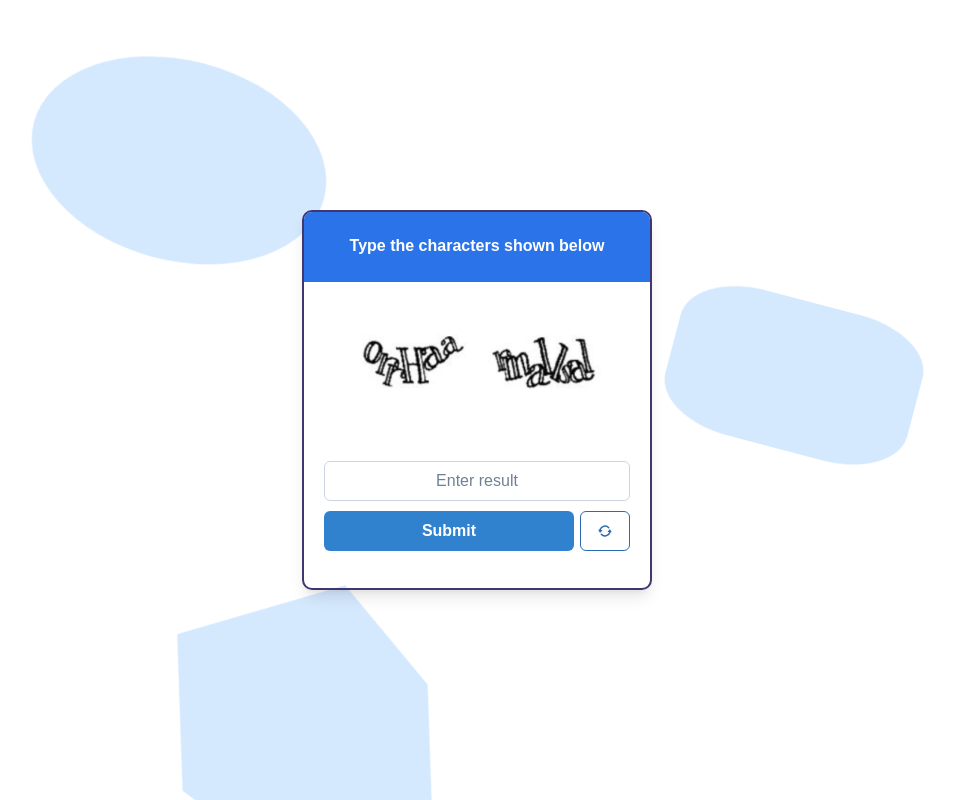
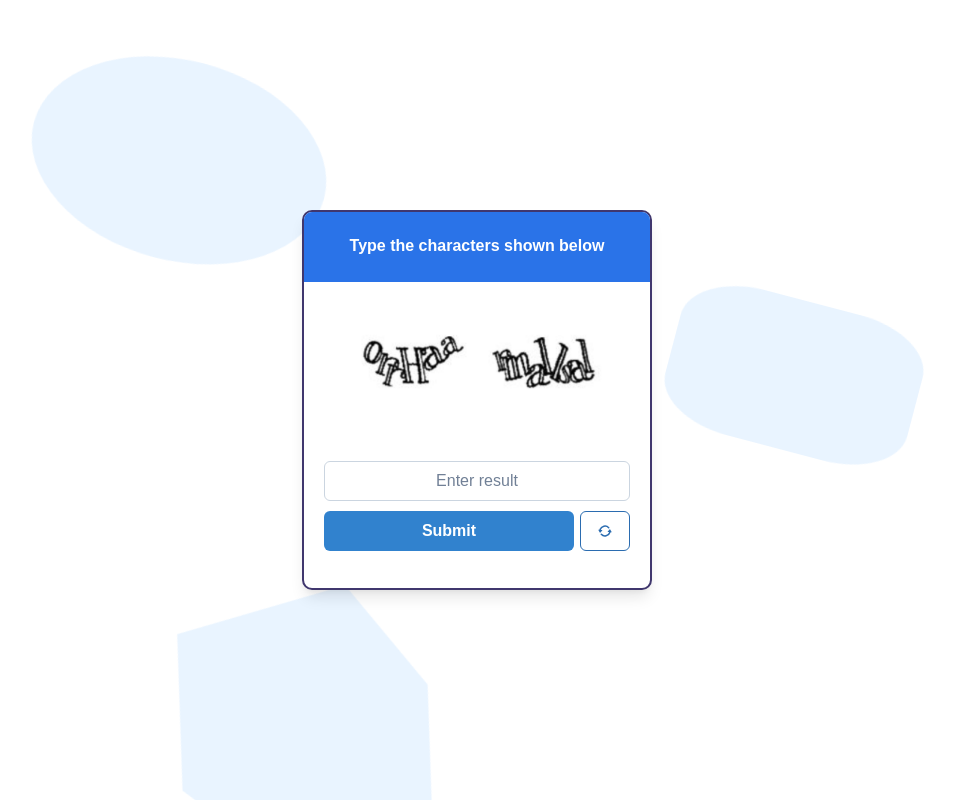
Before and after one commit to kahkoii/hacknroll2025, a React (Vite) app: page /captcha in a window 1280 px wide. Shown: the whole page, without its empty margins (163-1118 px from the left). Built offline with nearby package versions, Linux system fonts and the light colour scheme.

Commit message:
Add background to all

```diff
--- a/src/pages/Captcha/Captcha.tsx
+++ b/src/pages/Captcha/Captcha.tsx
@@ -15,9 +15,9 @@ import '/src/pages/background.css';
 const Captcha: React.FC = () => {
 	const captchaOptions = [
 		{ text: 'qVpXayk', image: '/images/Captcha.png' },
-		{ text: 'AAxUE', image: '/images/Captcha2.png' },
+		{ text: 'AAXUE', image: '/images/Captcha2.png' },
 		{ text: 'CAPTCHA', image: '/images/Captcha3.png' },
-		{ text: '18 + 5 =', image: '/images/Captcha4.png' },
+		{ text: '18+5=', image: '/images/Captcha4.png' },
 		{ text: 'orrHaa rmallsal', image: '/images/Captcha5.png' },
 	]
 
@@ -116,6 +116,7 @@ const Captcha: React.FC = () => {
 				flexDir="column"
 				border="2px solid #40376E"
 				borderRadius="10px"
+        bg="white"
 				boxShadow="lg"
 				width="350px"
 				height="380px" // Fixed height for the entire box
--- a/src/pages/background.css
+++ b/src/pages/background.css
@@ -12,7 +12,7 @@
 .shape {
   position: absolute;
   background: #93c5fd;
-  opacity: 0.4;
+  opacity: 0.20;
   animation: floatShapes 10s infinite ease-in-out;
 }
 
```
